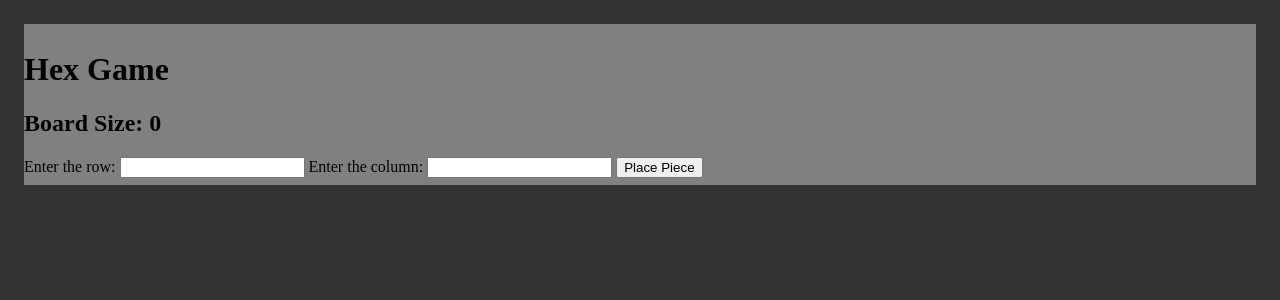
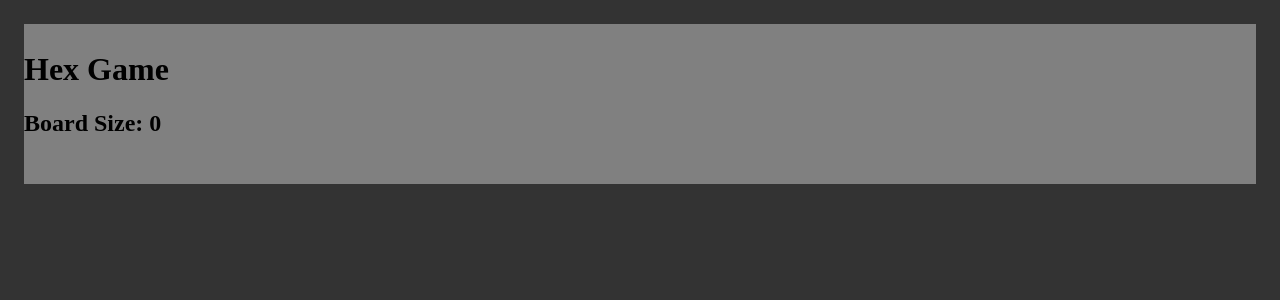
Before and after one commit to Ivan23BG/hex-et-combinatoires, a Flask app: page /place_piece in a window 1280 px wide. Shown: the top 300 px of the page. Run offline with Flask 3, Linux system fonts and the light colour scheme.

Commit message:
board mise en place supression du form

```diff
--- a/src/main/hexgame/templates/play.html
+++ b/src/main/hexgame/templates/play.html
@@ -14,7 +14,6 @@
       [data-flex] {
         display: flex;
       }
-
 
       .hex {
         background: linear-gradient(to bottom left, rgba(0, 0, 0, 0.2), transparent, rgba(255, 255, 255, 0.3));
@@ -33,11 +32,20 @@
     .cal {
         vertical-align: top;
         align-items: left;
-        margin: 0px -5px;
-        width: 34px;
+        margin: -6px;
+        width: 35px;
         height: 40px;
-        background-color: grey;
+        background-color: transparent;
         display: inline-block;
+    }
+    #myGrid {
+        margin: 0px 0px 20px 0px;
+        display: flex;
+        justify-content: center;
+        align-items: center;
+    }
+    #myRow {
+
     }
 
 
@@ -46,16 +54,6 @@
   <body>
     <h1>Hex Game</h1>
     <h2>Board Size: {{ size }}</h2>
-    <form action="/place_piece" method="post">
-      <input type="hidden" name="size" value="{{ size }}" />
-      <label for="row">Enter the row:</label>
-      <input type="number" id="row" name="row" required />
-      <label for="col">Enter the column:</label>
-      <input type="number" id="col" name="col" required />
-      <input type="submit" value="Place Piece" />
-    </form>
-
-
     <div data-flex id="myGrid">
         {% for i in range(size) %}
         <div class="container" id="myRow">
@@ -63,7 +61,7 @@
             <div class="cal"></div>
             {% endfor %}
           {% for j in range(size) %}
-            <div class="hex" id="hex{{ i }}{{ j }}"></div>
+            <div class="hex" id="hex{{ i }}-{{ j }}"></div>
           {% endfor %}
         {% endfor %}
       </div>
```
